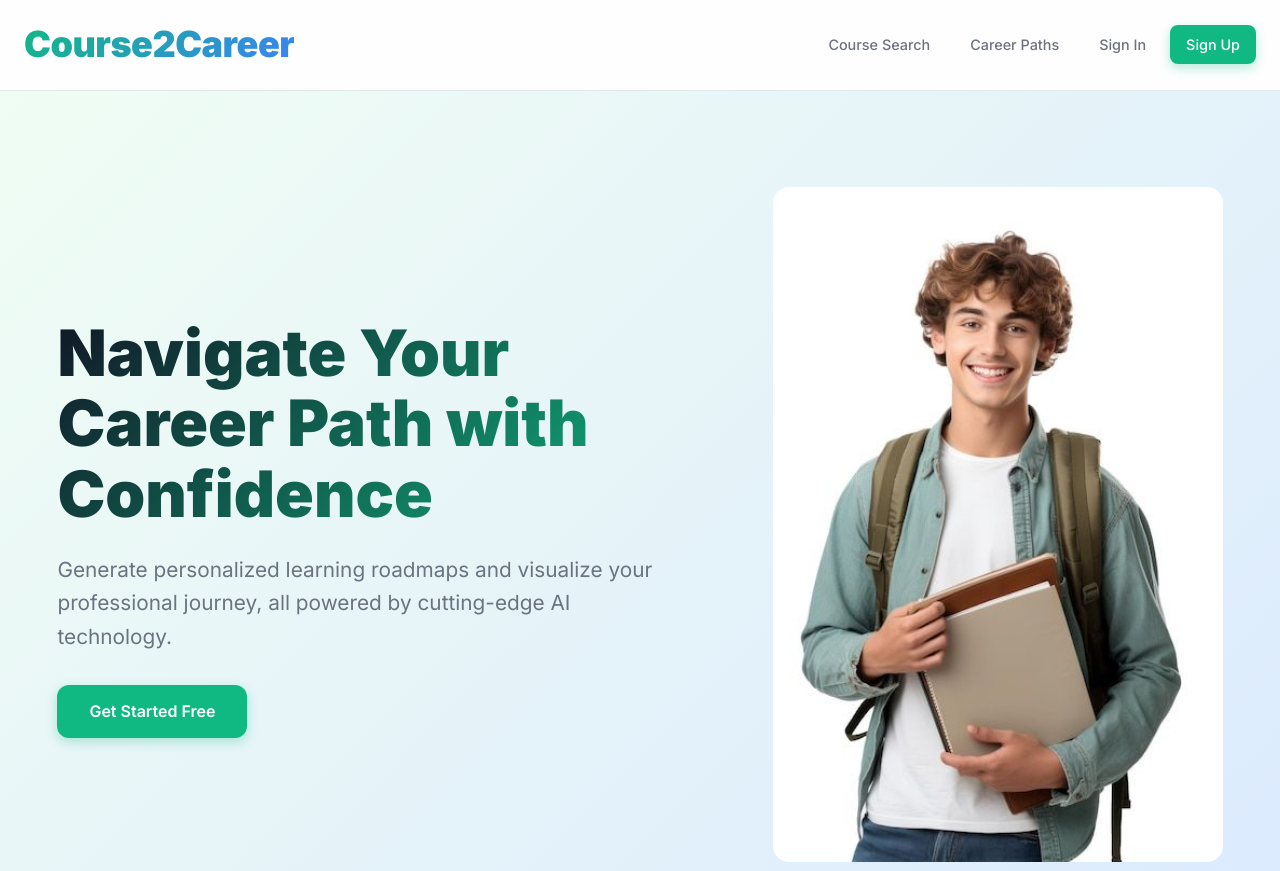
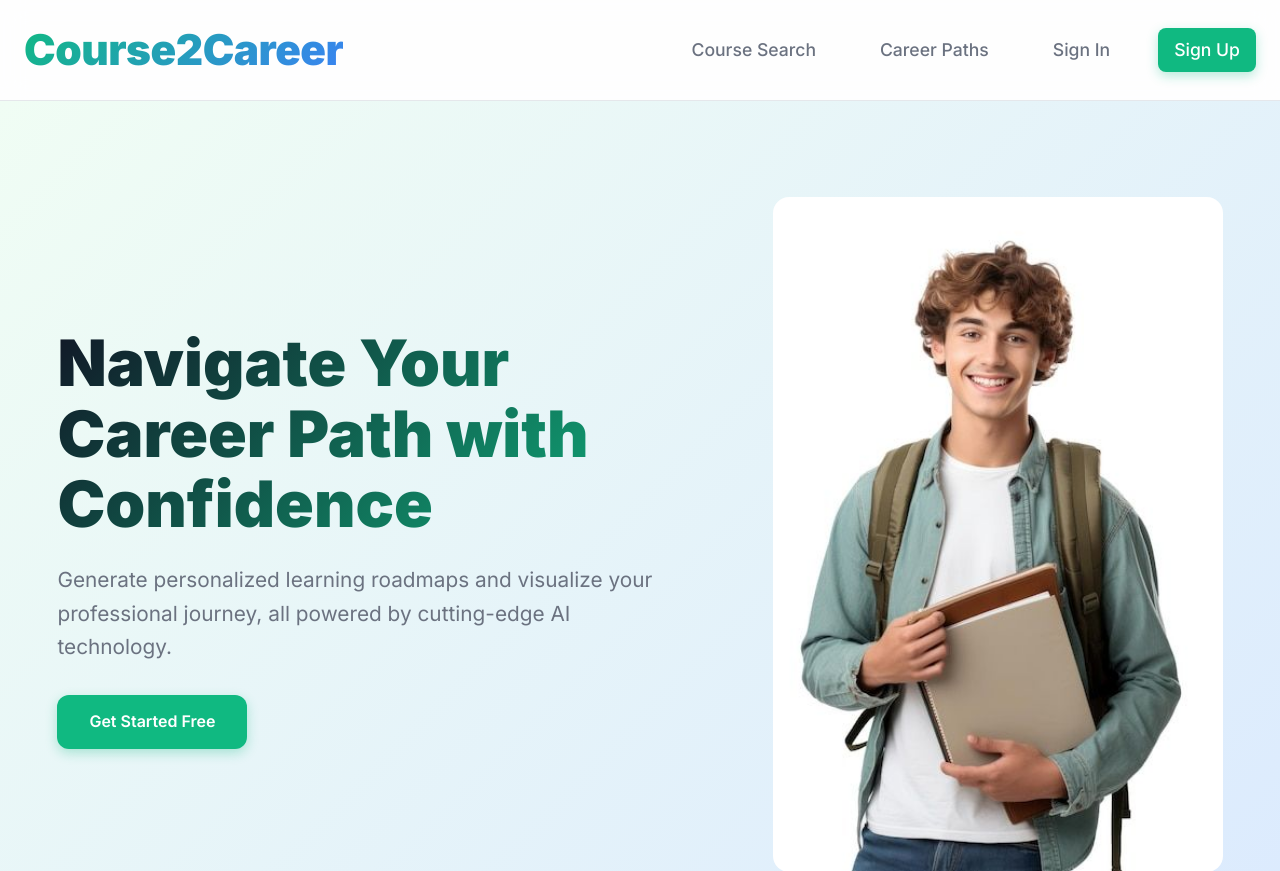
Before and after one commit to Siddhu182005/Course2career, a Flask app: page / in a window 1280 px wide. Shown: the top 871 px of the page. Run offline with Flask 3, Linux system fonts and the light colour scheme; parts of the project's set-up code (start-up, migrations or seed data) failed here and were passed over.

Commit message:
Update index.html

```diff
--- a/templates/index.html
+++ b/templates/index.html
@@ -17,9 +17,12 @@
         header { background: rgba(255, 255, 255, 0.8); backdrop-filter: blur(12px); border-bottom: 1px solid var(--border); position: sticky; top: 0; z-index: 1000; transition: all 0.3s ease; }
         header.scrolled { box-shadow: var(--shadow-md); }
         .header-content { max-width: 1280px; margin: 0 auto; padding: 1rem 1.5rem; display: flex; justify-content: space-between; align-items: center; gap: 2rem; }
-        .logo { font-size: 2.25rem; font-weight: 900; background: linear-gradient(135deg, var(--primary) 0%, var(--accent) 100%); -webkit-background-clip: text; -webkit-text-fill-color: transparent; background-clip: text; text-decoration: none; letter-spacing: -0.5px; }
-        .nav-links { display: flex; align-items: center; gap: 0.5rem; }
-        .nav-links a { padding: 0.5rem 1rem; border-radius: var(--radius-md); font-weight: 500; font-size: 0.9rem; color: var(--text-secondary); text-decoration: none; transition: all 0.2s ease; }
+        /* MODIFIED LOGO SIZE */
+        .logo { font-size: 2.65rem; font-weight: 900; background: linear-gradient(135deg, var(--primary) 0%, var(--accent) 100%); -webkit-background-clip: text; -webkit-text-fill-color: transparent; background-clip: text; text-decoration: none; letter-spacing: -0.5px; }
+        /* MODIFIED NAV-LINKS GAP (SPACING) */
+        .nav-links { display: flex; align-items: center; gap: 2rem; }
+        /* MODIFIED NAV-LINKS FONT SIZE */
+        .nav-links a { padding: 0.5rem 1rem; border-radius: var(--radius-md); font-weight: 500; font-size: 1.1rem; color: var(--text-secondary); text-decoration: none; transition: all 0.2s ease; }
         .nav-links a:hover { background: var(--bg-tertiary); color: var(--text-primary); }
         .nav-links a.active { background: var(--primary); color: white; }
         .nav-links .btn-primary { background: var(--primary); color: white; }
```
